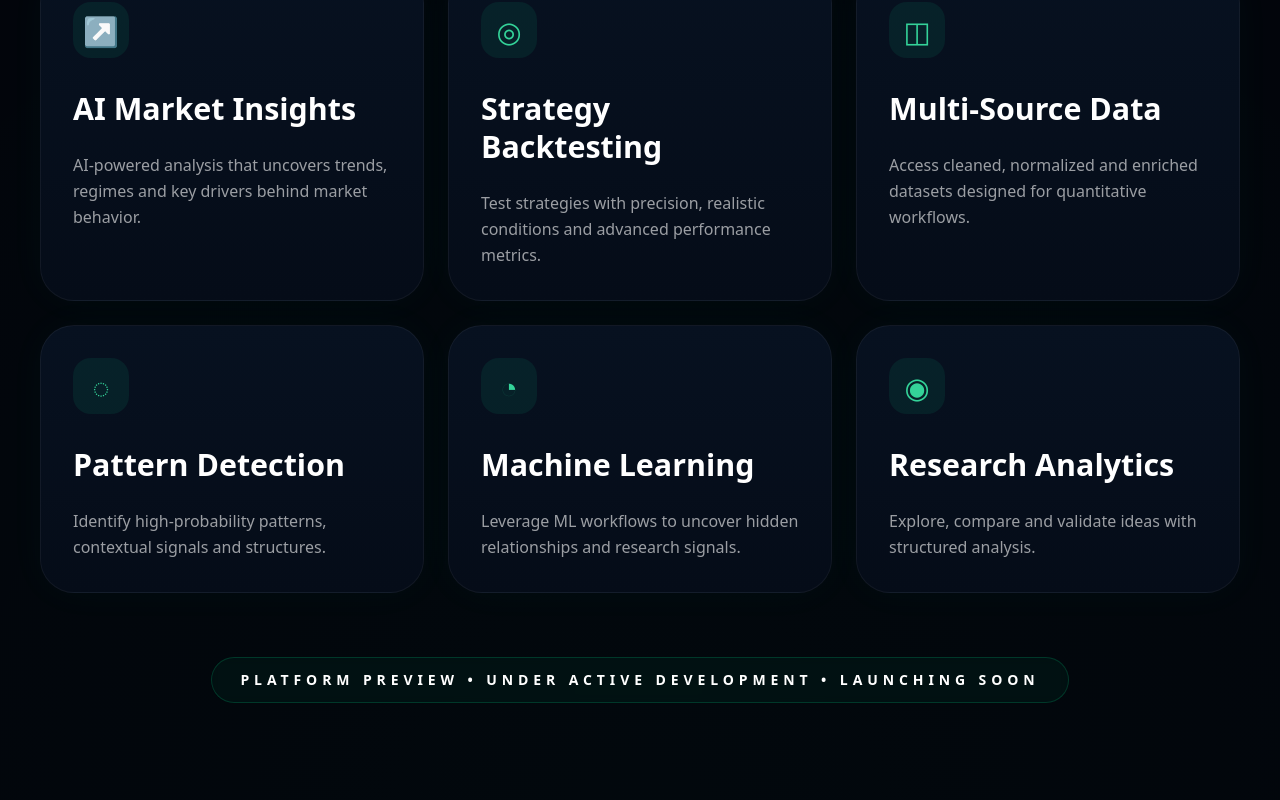
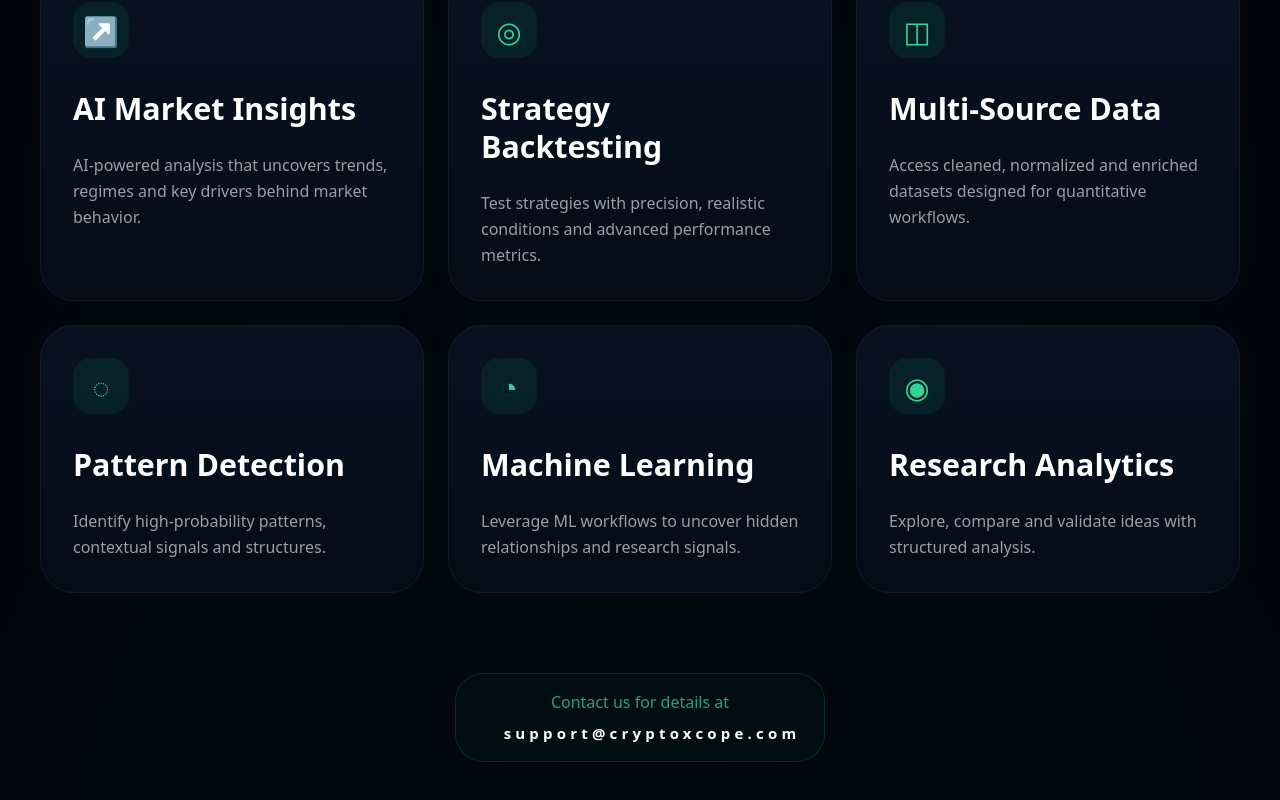
Before and after one commit to msaadgith/cryptoxcope-landing, a Next.js app: page / in a window 1280 px wide. Shown: the part 1973-2773 px from the top of the page. Built offline with nearby package versions, Linux system fonts and the light colour scheme.

Commit message:
Update page.tsx

```diff
--- a/app/page.tsx
+++ b/app/page.tsx
@@ -640,11 +640,11 @@
           ))}
         </div>
 
-        {/* FOOTER STATUS */}
+        {/* CONTACT STATUS */}
 
         <div
           className="
-            mt-16
+            mt-20
 
             flex
             justify-center
@@ -652,29 +652,61 @@
         >
           <div
             className="
-              rounded-full
+              inline-flex
+              flex-col
+              items-center
+
+              rounded-[28px]
 
               border
-              border-[#00d084]/20
+              border-emerald-500/20
 
-              bg-[#00d084]/5
+              bg-emerald-500/[0.04]
 
-              px-7
-              py-3
-
-              text-[11px]
-              sm:text-sm
-
-              font-semibold
-
-              tracking-[0.35em]
-
-              text-white
+              px-6
+              py-4
 
               backdrop-blur-sm
             "
           >
-            PLATFORM PREVIEW • UNDER ACTIVE DEVELOPMENT • LAUNCHING SOON
+            <div
+              className="
+                flex
+                items-center
+                gap-3
+              "
+            >
+              <span
+                className="
+                  text-sm
+                  sm:text-base
+
+                  font-medium
+
+                  text-emerald-400/75
+                "
+              >
+                Contact us for details at
+              </span>
+            </div>
+
+            <span
+              className="
+                mt-2
+
+                pl-6
+
+                text-[15px]
+
+                font-extrabold
+
+                tracking-[0.28em]
+
+                text-white
+              "
+            >
+              support@cryptoxcope.com
+            </span>
           </div>
         </div>
       </section>
```
